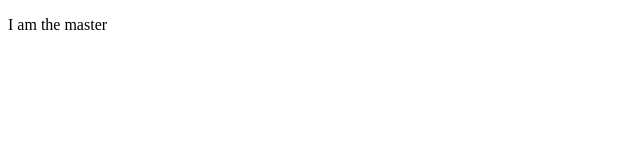
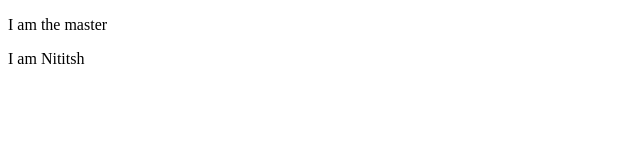
Before and after one commit to shubhamcronj/learnGit, a plain HTML site: page index.html in a window 1280 px wide. Shown: the full height of the page, 0-640 px from the left. Drawn offline with Linux system fonts and the light colour scheme.

Commit message:
Nitish 1st commit

```diff
--- a/index.html
+++ b/index.html
@@ -4,5 +4,6 @@
 	</head>
 	<body>
 	<p>I am the master</p>
+	<p>I am Nititsh</p>
 	</body>
 </html>
```
